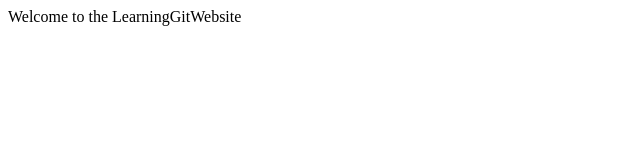
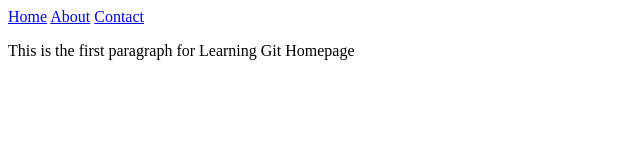
Before and after one commit to zhiwei8/LearningGitWebsite, a plain HTML site: page index.html in a window 1280 px wide. Shown: the whole page, without its empty margins (0-640 px from the left). Drawn offline with Linux system fonts and the light colour scheme.

Commit message:
Update index.html

```diff
--- a/index.html
+++ b/index.html
@@ -1,5 +1,14 @@
 <html>
-  <head><title>Welcome</title></head>
+  <head><title>Home</title></head>
 
-  <p>Welcome to the LearningGitWebsite<p>
+  <body>
+
+    <nav>
+      <a href = 'index.html'>Home</a>
+      <a href = 'AboutUs.html'>About</a>
+      <a href = 'ContactUs.html'>Contact</a>
+    </nav>
+
+  <p>This is the first paragraph for Learning Git Homepage<p>
+  </body>
 </html>
```
